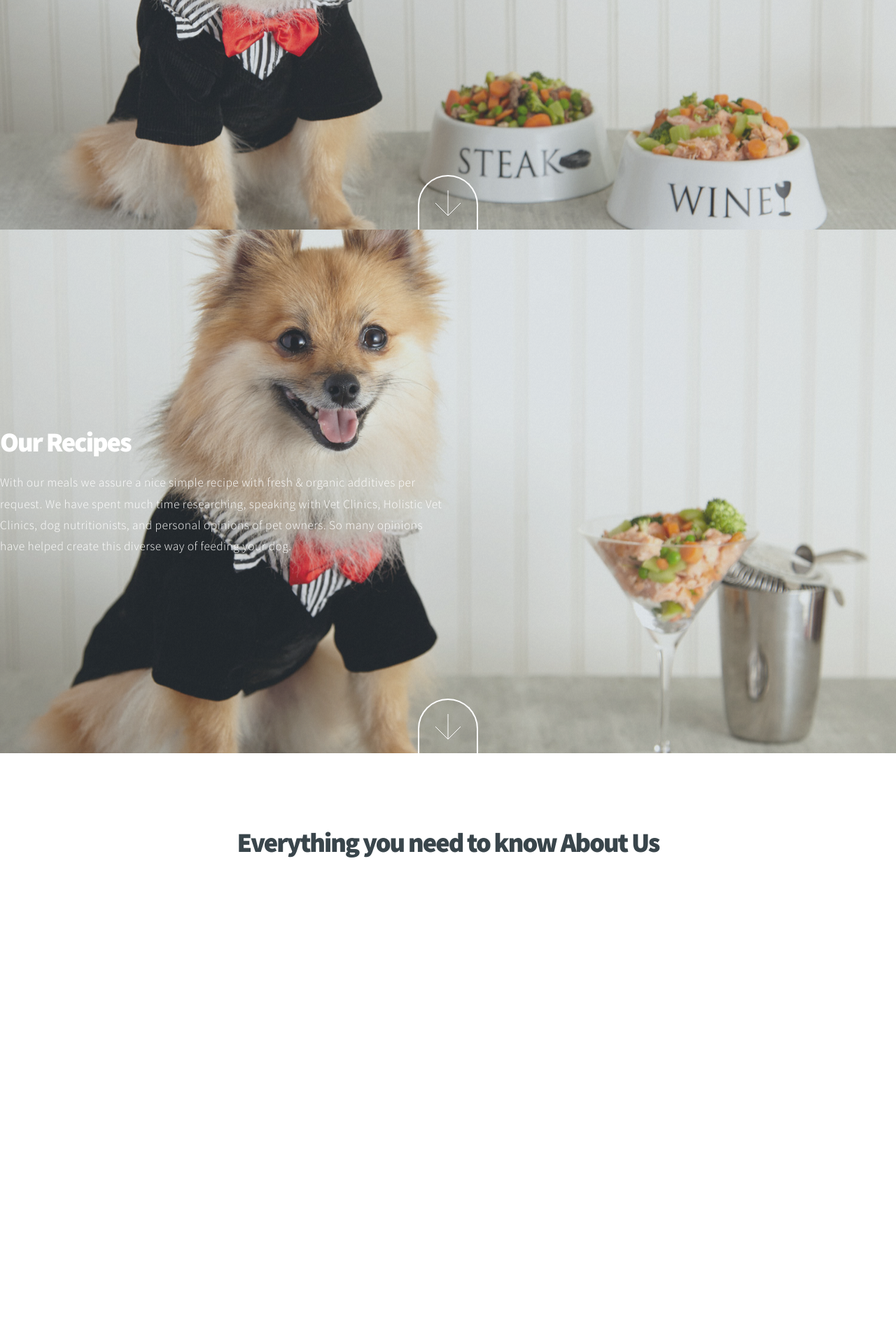
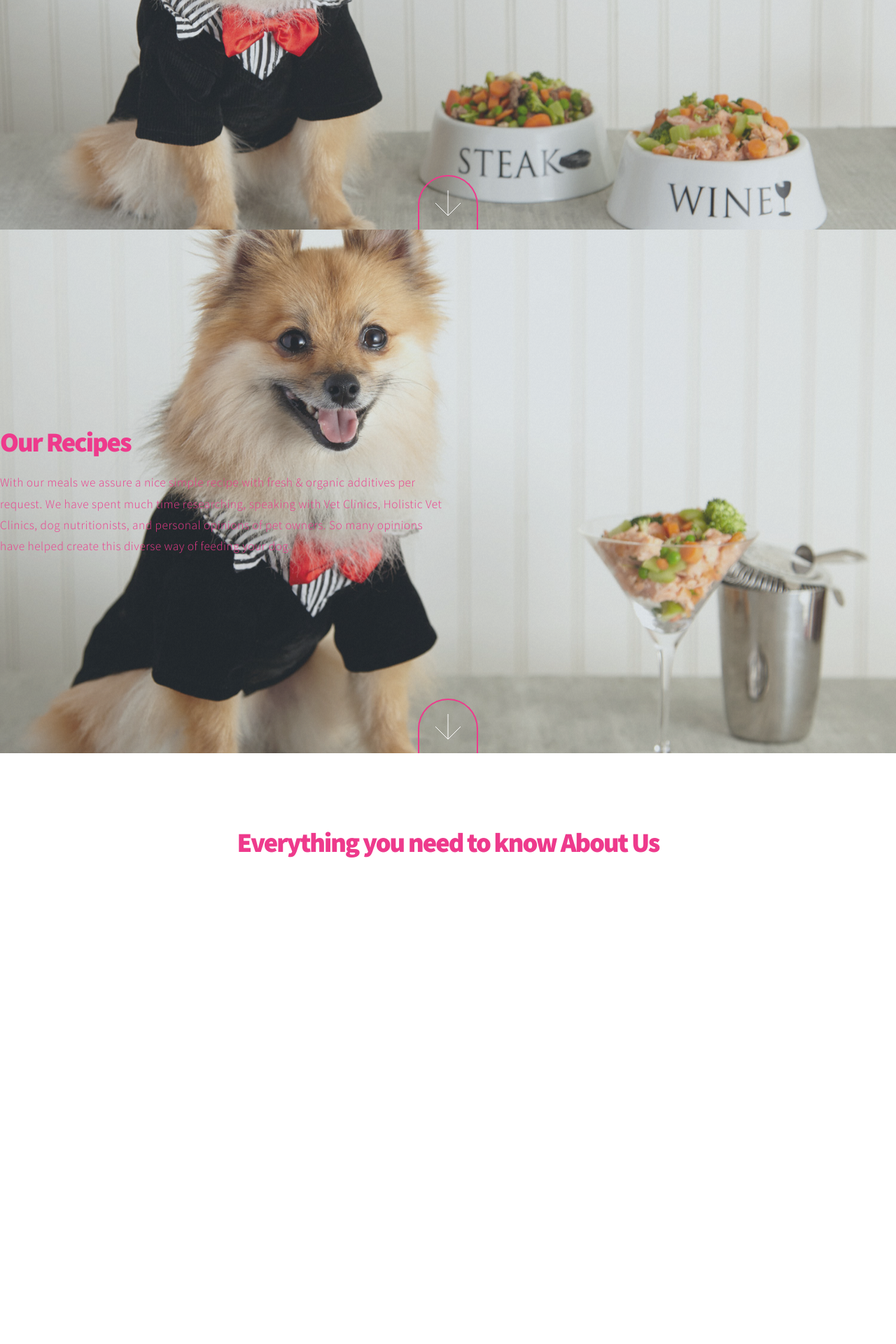
Before and after one commit to victormoussalem/ivans-kitchen, a Flask app: page / in a window 1280 px wide. Shown: the part 1220-3140 px from the top of the page at 70% size. Run offline with Flask 2, Linux system fonts and the light colour scheme.

Commit message:
more small changes

```diff
--- a/app/static/assets/css/main.css
+++ b/app/static/assets/css/main.css
@@ -2028,6 +2028,7 @@
 		ul.actions li {
 			display: inline-block;
 			margin: 0 0 0 0.5em;
+
 		}
 
 			ul.actions li:first-child {
@@ -2312,6 +2313,8 @@
 		.main.style2 {
 			padding: 3em 0 3em 0;
 			overflow: hidden;
+			color: 	#EE3A8C;
+
 		}
 
 			.main.style2 .content {
@@ -2362,6 +2365,7 @@
 		.main.style3 {
 			text-align: center;
 			padding: 6em 0 6em 0;
+			color: 	#EE3A8C;
 		}
 
 			.main.style3 .content > header {
```
